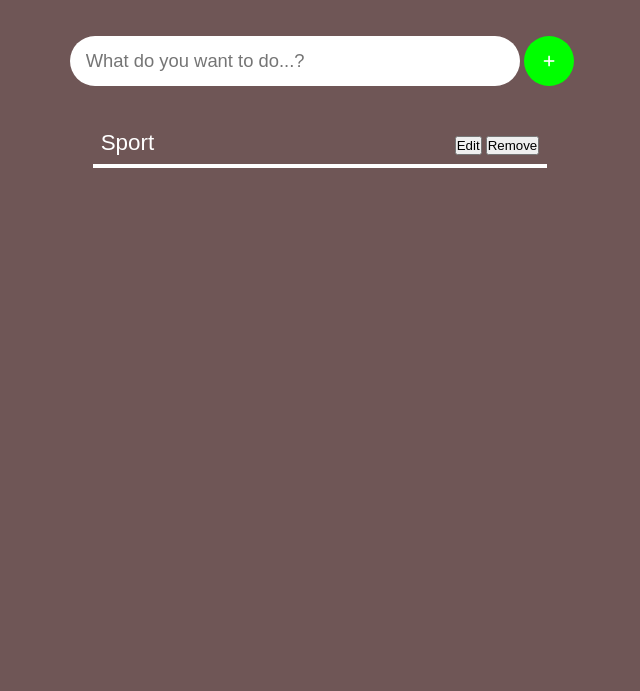
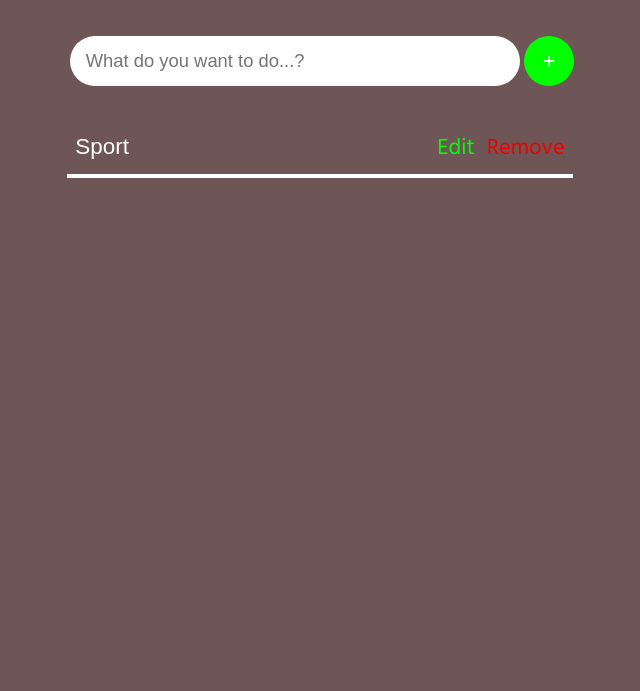
Before and after one commit to codershona/Project-Todo-List, a plain HTML site: page index.html in a window 1280 px wide. Shown: the part 109-800 px from the top of the page, without its empty margins (320-960 px from the left). Drawn offline with Linux system fonts and the light colour scheme.

Commit message:
editButton / removebutton style done

```diff
--- a/style.css
+++ b/style.css
@@ -86,5 +86,21 @@ h1 {
 
 
 .editButton {
+  font-size: 1.4rem;
+  margin: 0 0.5rem;
+font-family: 'Hind', sans-serif ;
+  background: none;
+  outline: none;
+  color: lime;
+  border: none;
+}
 
+.removeButton {
+  font-size: 1.4rem;
+  /* margin: 0 0.5rem; */
+font-family: 'Hind', sans-serif ;
+  background: none;
+  outline: none;
+  color: #E00;
+  border: none;
 }
```
